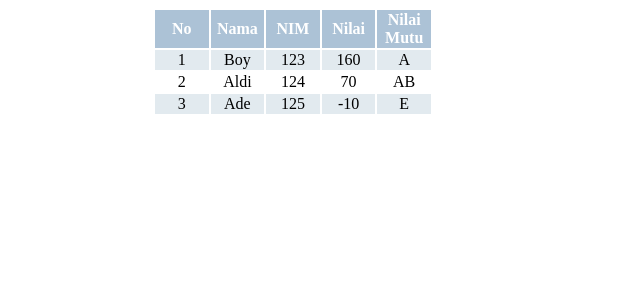
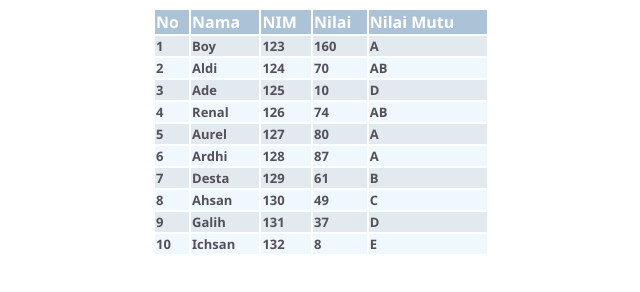
Before and after one commit to Ardhito120140003/Tugas-1-Individu-PAM, a plain HTML site: page Index.html in a window 1280 px wide. Shown: the whole page, without its empty margins (347-987 px from the left). Drawn offline with Linux system fonts and the light colour scheme.

Commit message:
Edit File

```diff
--- a/Index.html
+++ b/Index.html
@@ -9,7 +9,7 @@
     <link rel="stylesheet" href="./style.css">
 </head>
 <body>
-    <div class="container">
+    <div class="tabel">
         <table id="Tabel Penilaian">
             <th>No</th>
             <th>Nama</th>
@@ -32,7 +32,47 @@
                 <td>3</td>
                 <td>Ade</td>
                 <td>125</td>
-                <td>-10</td>
+                <td>10</td>
+            <tr class="genap">
+                <td>4</td>
+                <td>Renal</td>
+                <td>126</td>
+                <td>74</td>
+            </tr>
+            <tr class="ganjil">
+                <td>5</td>
+                <td>Aurel</td>
+                <td>127</td>
+                <td>80</td>
+            <tr class="genap">
+                <td>6</td>
+                <td>Ardhi</td>
+                <td>128</td>
+                <td>87</td>
+            </tr>
+            <tr class="ganjil">
+                <td>7</td>
+                <td>Desta</td>
+                <td>129</td>
+                <td>61</td>
+            </tr>
+            <tr class="genap">
+                <td>8</td>
+                <td>Ahsan</td>
+                <td>130</td>
+                <td>49</td>
+            <tr class="ganjil">
+                <td>9</td>
+                <td>Galih</td>
+                <td>131</td>
+                <td>37</td>
+            </tr>
+            <tr class="genap">
+                <td>10</td>
+                <td>Ichsan</td>
+                <td>132</td>
+                <td>8</td>
+            </tr>
         </table>
     </div>
 </body>
--- a/main.js
+++ b/main.js
@@ -1,7 +1,6 @@
 window.onload = function () {
   let table = document.getElementById("Tabel Penilaian");
-    for (i = 0; i < table.rows.length; i++) {
-      if (i != 0) {
+  for (i = 1; i < table.rows.length; i++) {
     let td = document.createElement("td");
     let nilaimutu = document.createTextNode(
       gradePenilaian(table.rows[i].cells[3].innerText)
@@ -9,9 +8,9 @@ window.onload = function () {
     td.appendChild(nilaimutu);
     table.rows[i].append(td);
   }
-    }
 };
-  const gradePenilaian = (nilai) => {
+
+function gradePenilaian(nilai) {
   nilai = parseInt(nilai);
     if (nilai >= 80) {
       return "A";
@@ -30,4 +29,4 @@ window.onload = function () {
     }else {
     return "Nilai tidak valid";
     }
-  };
+}
--- a/style.css
+++ b/style.css
@@ -1,24 +1,33 @@
 * {
     box-sizing: border-box;
   }
-  .container {
+
+  .tabel {
     margin: auto;
     max-width: 280px;
     max-height: 653px;
+    font-family: 'Segoe UI';
   }
   table {
-    width: 100%;
+    width: 120%;
     margin: auto;
-    text-align: center;
+    text-align: left;
   }
 
   th {
     background-color: #acc2d6;
     color: white;
     font-weight: bolder;
-    width: 20%;
   }
 
+  td {
+    font-size: small;
+    font-weight: bold;
+    color: rgb(85, 80, 87);
+  }
   .ganjil {
     background-color: #e2eaef;
   }
+  .genap {
+    background-color: aliceblue;
+  }
```
Lines whose indentation alone changed are shown as unchanged.
